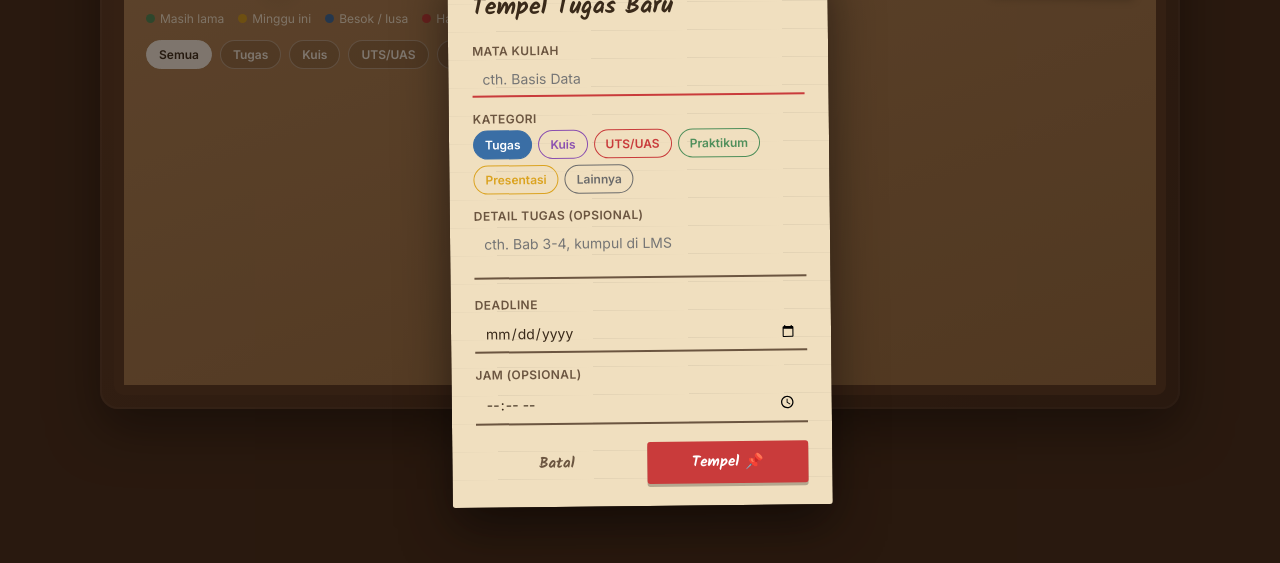
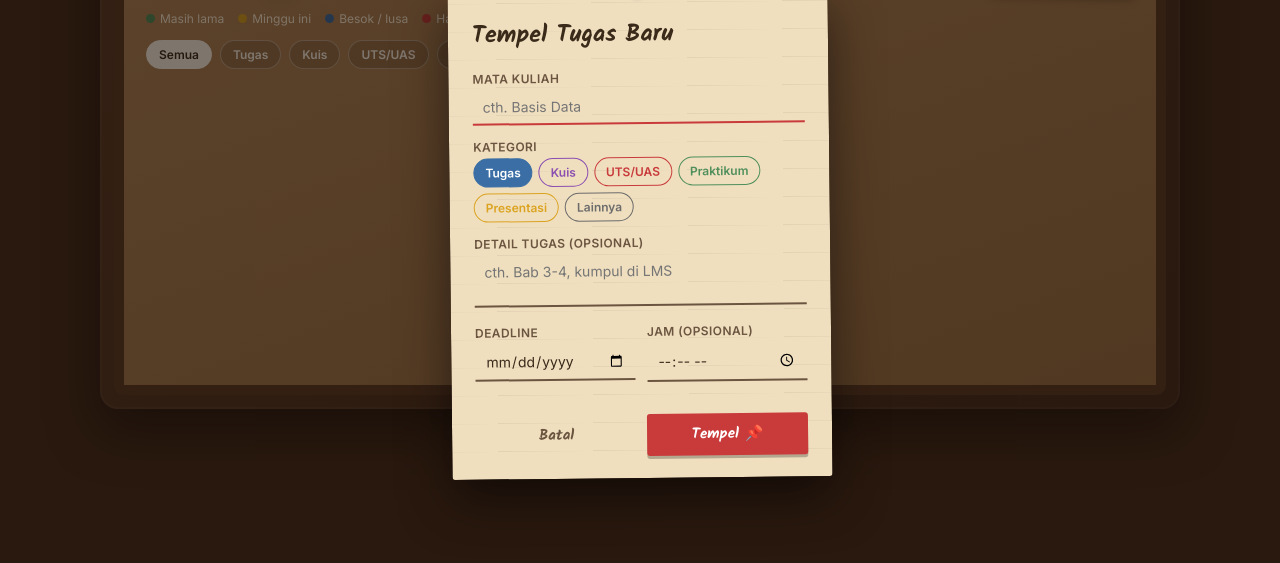
Before and after one commit to gawe1256-dot/papan-tugas, a plain HTML site: page index.html in a window 1280 px wide. Both pictures are taken after a click on the button "📌 Tempel Tugas". Shown: the part 167-730 px from the top of the page. Drawn offline with Linux system fonts and the light colour scheme.

Commit message:
Update tugas.css

```diff
--- a/tugas.css
+++ b/tugas.css
@@ -86,6 +86,8 @@
   .modal::before { content: ''; position: absolute; top: -10px; left: 50%; transform: translateX(-50%); width: 16px; height: 16px; border-radius: 50%; background: var(--pin-red); box-shadow: 0 3px 4px rgba(0,0,0,0.4); }
   .modal h2 { font-family: 'Kalam', cursive; font-size: 24px; margin: 0 0 16px; }
   .field { margin-bottom: 14px; }
+  .field-row { display: flex; gap: 12px; }
+  .field-row .field { flex: 1; }
   .field label { display: block; font-family: 'Inter', sans-serif; font-size: 12px; font-weight: 600; color: var(--ink-soft); margin-bottom: 4px; text-transform: uppercase; letter-spacing: 0.4px; }
   .field input, .field textarea { width: 100%; font-family: 'Inter', sans-serif; font-size: 14px; padding: 8px 10px; border: none; border-bottom: 2px solid var(--ink-soft); background: transparent; color: var(--ink); resize: none; }
   .field input:focus, .field textarea:focus { outline: none; border-bottom-color: var(--pin-red); }
```
